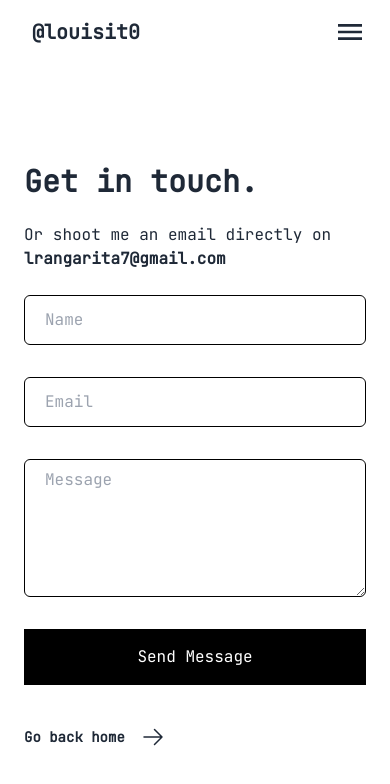
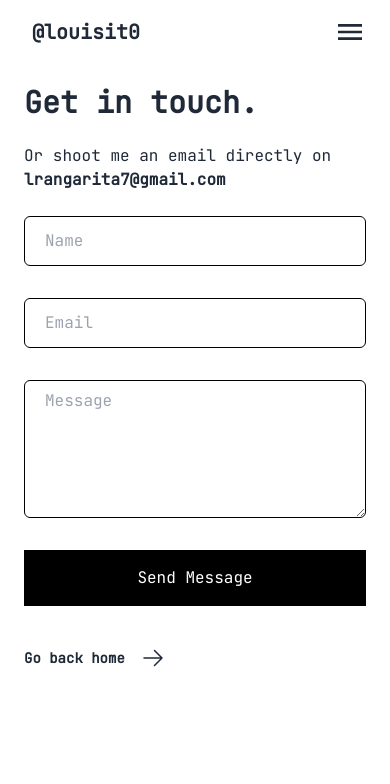
Before and after one commit to Louisit0/Portfolio, a React (Vite) app: page /contact in a window 390 px wide. Shown: the top 784 px of the page. Built offline with nearby package versions, Linux system fonts and the light colour scheme.

Commit message:
Contact actualizado a responsive y pc

```diff
--- a/src/pages/Contact.jsx
+++ b/src/pages/Contact.jsx
@@ -4,7 +4,7 @@ const Contact = () => {
   return (
     <section
       id="Contact"
-      className="flex flex-col justify-center text-start mx-6 md:mx-8 lg:mx-0"
+      className="flex flex-col text-start mx-6 md:mx-8 lg:mx-0 lg:mt-20"
     >
       <h3 className="text-3xl md:text-5xl font-extrabold mt-5">
         Get in touch.
```
